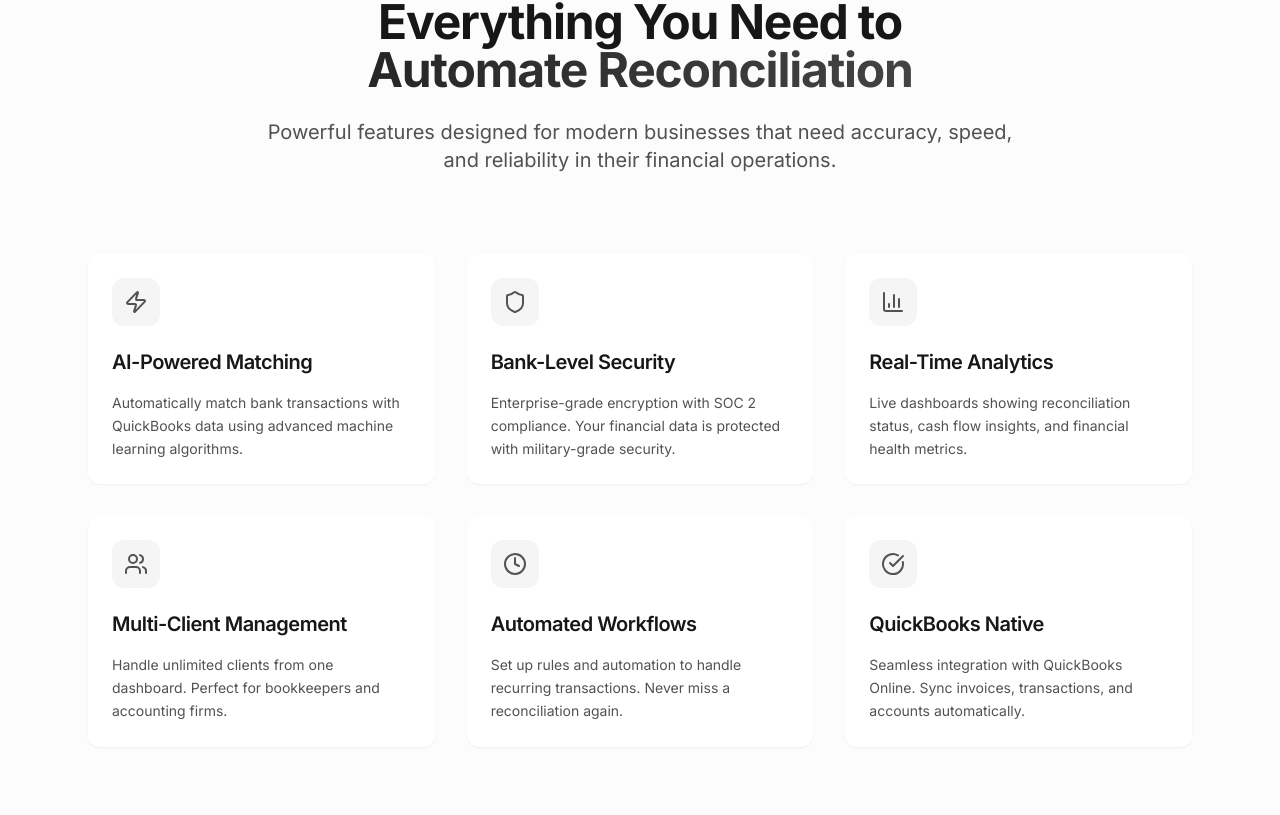
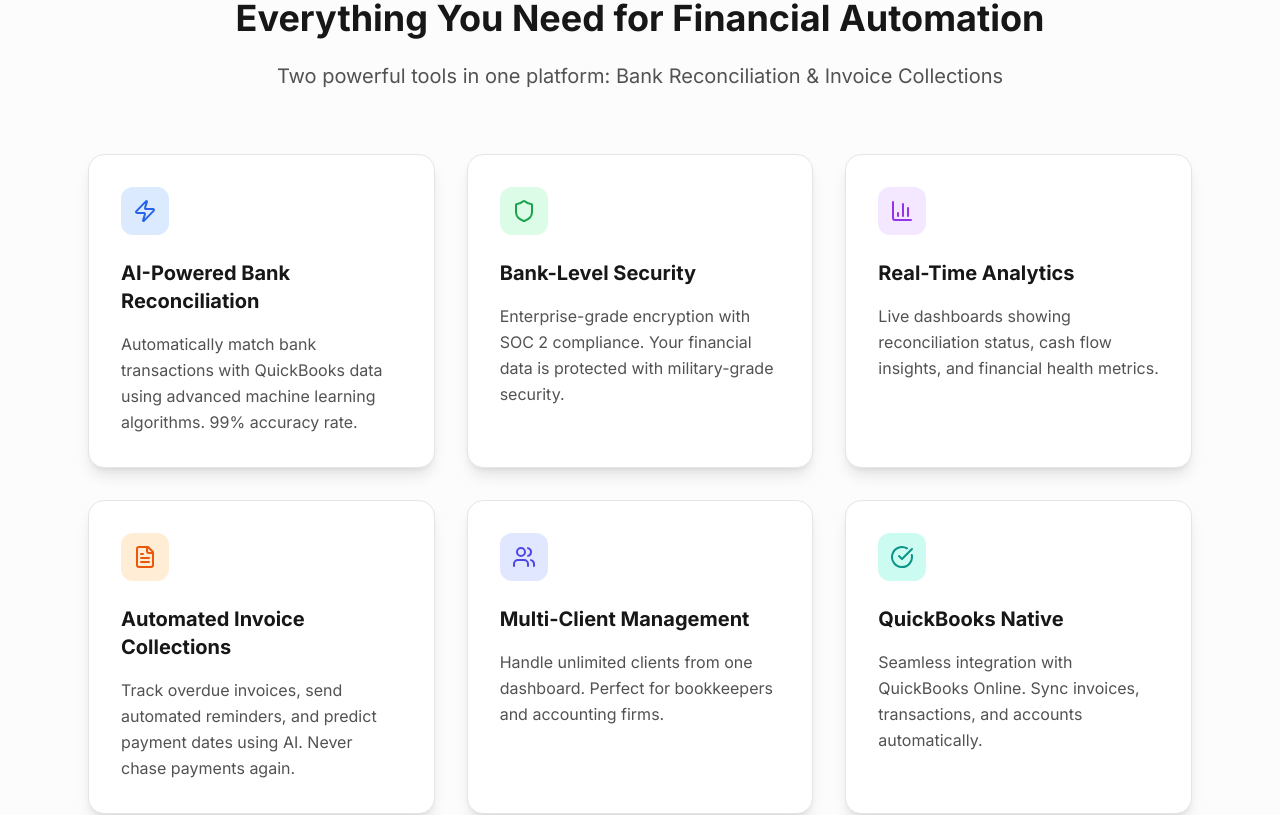
Before and after one commit to algominds35/bank-reconciliation-tool, a Next.js app: page / in a window 1280 px wide. Shown: the part 2105-2920 px from the top of the page. Built offline with nearby package versions, Linux system fonts and the light colour scheme.

Commit message:
Add invoice collections tool to features section - now shows both bank reconciliation and invoice tools

```diff
--- a/src/app/page.tsx
+++ b/src/app/page.tsx
@@ -31,38 +31,7 @@ import {
 import { Button } from "@/components/ui/button";
 import { Card, CardContent, CardHeader, CardTitle } from "@/components/ui/card";
 
-const features = [
-  {
-    icon: <Zap className="w-6 h-6 text-neutral-600" />,
-    title: "AI-Powered Matching",
-    description: "Automatically match bank transactions with QuickBooks data using advanced machine learning algorithms."
-  },
-  {
-    icon: <Shield className="w-6 h-6 text-neutral-600" />,
-    title: "Bank-Level Security",
-    description: "Enterprise-grade encryption with SOC 2 compliance. Your financial data is protected with military-grade security."
-  },
-  {
-    icon: <BarChart3 className="w-6 h-6 text-neutral-600" />,
-    title: "Real-Time Analytics",
-    description: "Live dashboards showing reconciliation status, cash flow insights, and financial health metrics."
-  },
-  {
-    icon: <Users className="w-6 h-6 text-neutral-600" />,
-    title: "Multi-Client Management",
-    description: "Handle unlimited clients from one dashboard. Perfect for bookkeepers and accounting firms."
-  },
-  {
-    icon: <Clock className="w-6 h-6 text-neutral-600" />,
-    title: "Automated Workflows",
-    description: "Set up rules and automation to handle recurring transactions. Never miss a reconciliation again."
-  },
-  {
-    icon: <CheckCircle className="w-6 h-6 text-neutral-600" />,
-    title: "QuickBooks Native",
-    description: "Seamless integration with QuickBooks Online. Sync invoices, transactions, and accounts automatically."
-  }
-];
+
 
 const testimonials = [
   {
@@ -507,52 +476,114 @@ export default function HomePage() {
       </section>
 
       {/* Features Grid */}
-      <section id="features" className="py-24 bg-neutral-50/50">
+      <section className="py-24 bg-neutral-50/50">
         <div className="max-w-6xl mx-auto px-6">
           <motion.div
             initial={{ opacity: 0, y: 20 }}
             whileInView={{ opacity: 1, y: 0 }}
-            transition={{ duration: 0.8 }}
-            viewport={{ once: true }}
-            className="text-center mb-20"
+            transition={{ duration: 0.6 }}
+            className="text-center mb-16"
           >
-            <h2 className="text-4xl lg:text-5xl font-bold text-neutral-900 mb-6 tracking-tight">
-              Everything You Need to
-              <span className="block bg-gradient-to-r from-neutral-900 to-neutral-600 bg-clip-text text-transparent">
-                Automate Reconciliation
-              </span>
+            <h2 className="text-4xl font-bold text-neutral-900 mb-6">
+              Everything You Need for Financial Automation
             </h2>
             <p className="text-xl text-neutral-600 max-w-3xl mx-auto">
-              Powerful features designed for modern businesses that need accuracy, speed, and reliability in their financial operations.
+              Two powerful tools in one platform: Bank Reconciliation & Invoice Collections
             </p>
           </motion.div>
 
           <div className="grid grid-cols-1 md:grid-cols-2 lg:grid-cols-3 gap-8">
-            {features.map((feature, index) => (
-              <motion.div
-                key={index}
-                initial={{ opacity: 0, y: 20 }}
-                whileInView={{ opacity: 1, y: 0 }}
-                transition={{ duration: 0.6, delay: index * 0.1 }}
-                viewport={{ once: true }}
-              >
-                <Card className="h-full border-0 shadow-sm hover:shadow-md transition-all duration-300 bg-white rounded-xl">
-                  <CardHeader className="pb-4">
-                    <div className="w-12 h-12 bg-neutral-100 rounded-xl flex items-center justify-center mb-4">
-                      {feature.icon}
-                    </div>
-                    <CardTitle className="text-xl font-semibold text-neutral-900">
-                      {feature.title}
-                    </CardTitle>
-                  </CardHeader>
-                  <CardContent>
-                    <p className="text-neutral-600 leading-relaxed text-sm">
-                      {feature.description}
-                    </p>
-                  </CardContent>
-                </Card>
-              </motion.div>
-            ))}
+            {/* Bank Reconciliation Features */}
+            <motion.div
+              initial={{ opacity: 0, y: 20 }}
+              whileInView={{ opacity: 1, y: 0 }}
+              transition={{ duration: 0.6, delay: 0.1 }}
+              className="bg-white rounded-2xl p-8 shadow-lg border border-neutral-200 hover:shadow-xl transition-all duration-300"
+            >
+              <div className="w-12 h-12 bg-blue-100 rounded-xl flex items-center justify-center mb-6">
+                <Zap className="w-6 h-6 text-blue-600" />
+              </div>
+              <h3 className="text-xl font-bold text-neutral-900 mb-4">AI-Powered Bank Reconciliation</h3>
+              <p className="text-neutral-600 leading-relaxed">
+                Automatically match bank transactions with QuickBooks data using advanced machine learning algorithms. 99% accuracy rate.
+              </p>
+            </motion.div>
+
+            <motion.div
+              initial={{ opacity: 0, y: 20 }}
+              whileInView={{ opacity: 1, y: 0 }}
+              transition={{ duration: 0.6, delay: 0.2 }}
+              className="bg-white rounded-2xl p-8 shadow-lg border border-neutral-200 hover:shadow-xl transition-all duration-300"
+            >
+              <div className="w-12 h-12 bg-green-100 rounded-xl flex items-center justify-center mb-6">
+                <Shield className="w-6 h-6 text-green-600" />
+              </div>
+              <h3 className="text-xl font-bold text-neutral-900 mb-4">Bank-Level Security</h3>
+              <p className="text-neutral-600 leading-relaxed">
+                Enterprise-grade encryption with SOC 2 compliance. Your financial data is protected with military-grade security.
+              </p>
+            </motion.div>
+
+            <motion.div
+              initial={{ opacity: 0, y: 20 }}
+              whileInView={{ opacity: 1, y: 0 }}
+              transition={{ duration: 0.6, delay: 0.3 }}
+              className="bg-white rounded-2xl p-8 shadow-lg border border-neutral-200 hover:shadow-xl transition-all duration-300"
+            >
+              <div className="w-12 h-12 bg-purple-100 rounded-xl flex items-center justify-center mb-6">
+                <BarChart3 className="w-6 h-6 text-purple-600" />
+              </div>
+              <h3 className="text-xl font-bold text-neutral-900 mb-4">Real-Time Analytics</h3>
+              <p className="text-neutral-600 leading-relaxed">
+                Live dashboards showing reconciliation status, cash flow insights, and financial health metrics.
+              </p>
+            </motion.div>
+
+            {/* Invoice Collections Features */}
+            <motion.div
+              initial={{ opacity: 0, y: 20 }}
+              whileInView={{ opacity: 1, y: 0 }}
+              transition={{ duration: 0.6, delay: 0.4 }}
+              className="bg-white rounded-2xl p-8 shadow-lg border border-neutral-200 hover:shadow-xl transition-all duration-300"
+            >
+              <div className="w-12 h-12 bg-orange-100 rounded-xl flex items-center justify-center mb-6">
+                <FileText className="w-6 h-6 text-orange-600" />
+              </div>
+              <h3 className="text-xl font-bold text-neutral-900 mb-4">Automated Invoice Collections</h3>
+              <p className="text-neutral-600 leading-relaxed">
+                Track overdue invoices, send automated reminders, and predict payment dates using AI. Never chase payments again.
+              </p>
+            </motion.div>
+
+            <motion.div
+              initial={{ opacity: 0, y: 20 }}
+              whileInView={{ opacity: 1, y: 0 }}
+              transition={{ duration: 0.6, delay: 0.5 }}
+              className="bg-white rounded-2xl p-8 shadow-lg border border-neutral-200 hover:shadow-xl transition-all duration-300"
+            >
+              <div className="w-12 h-12 bg-indigo-100 rounded-xl flex items-center justify-center mb-6">
+                <Users className="w-6 h-6 text-indigo-600" />
+              </div>
+              <h3 className="text-xl font-bold text-neutral-900 mb-4">Multi-Client Management</h3>
+              <p className="text-neutral-600 leading-relaxed">
+                Handle unlimited clients from one dashboard. Perfect for bookkeepers and accounting firms.
+              </p>
+            </motion.div>
+
+            <motion.div
+              initial={{ opacity: 0, y: 20 }}
+              whileInView={{ opacity: 1, y: 0 }}
+              transition={{ duration: 0.6, delay: 0.6 }}
+              className="bg-white rounded-2xl p-8 shadow-lg border border-neutral-200 hover:shadow-xl transition-all duration-300"
+            >
+              <div className="w-12 h-12 bg-teal-100 rounded-xl flex items-center justify-center mb-6">
+                <CheckCircle className="w-6 h-6 text-teal-600" />
+              </div>
+              <h3 className="text-xl font-bold text-neutral-900 mb-4">QuickBooks Native</h3>
+              <p className="text-neutral-600 leading-relaxed">
+                Seamless integration with QuickBooks Online. Sync invoices, transactions, and accounts automatically.
+              </p>
+            </motion.div>
           </div>
         </div>
       </section>
```
